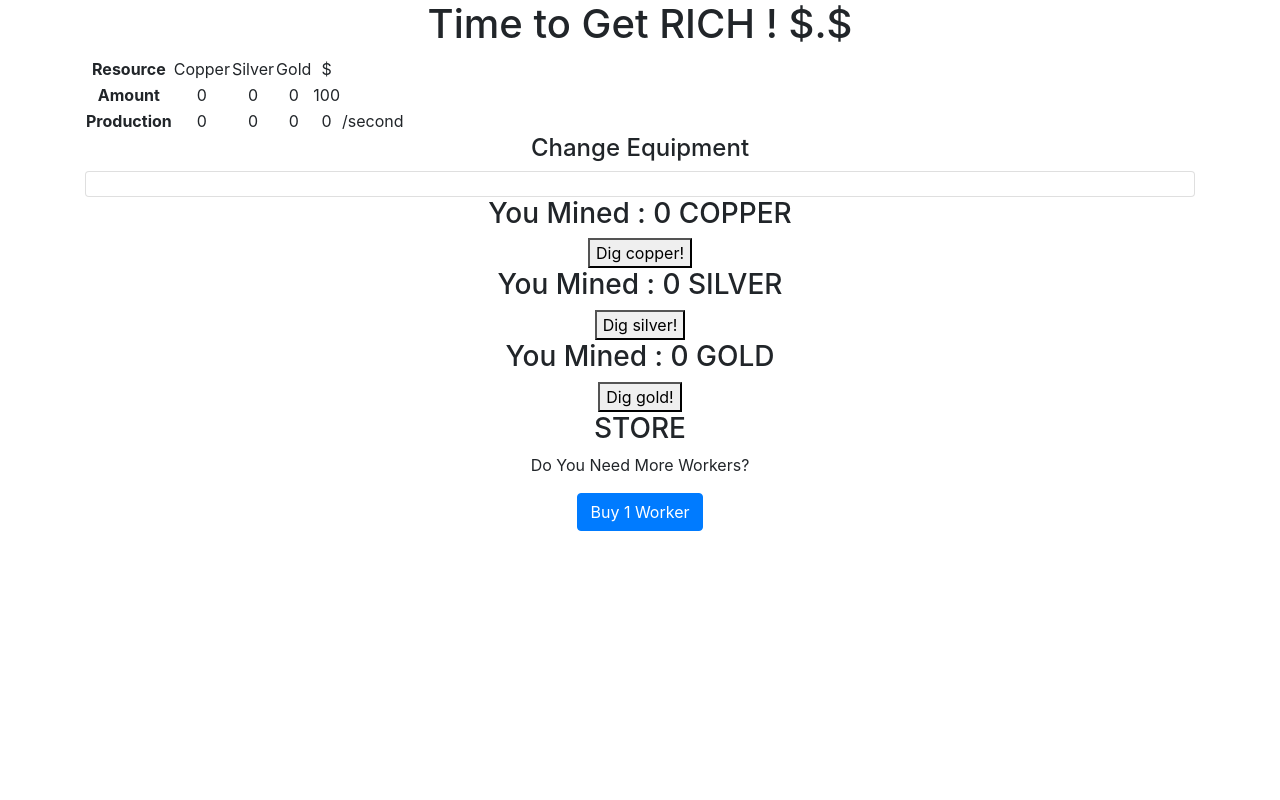
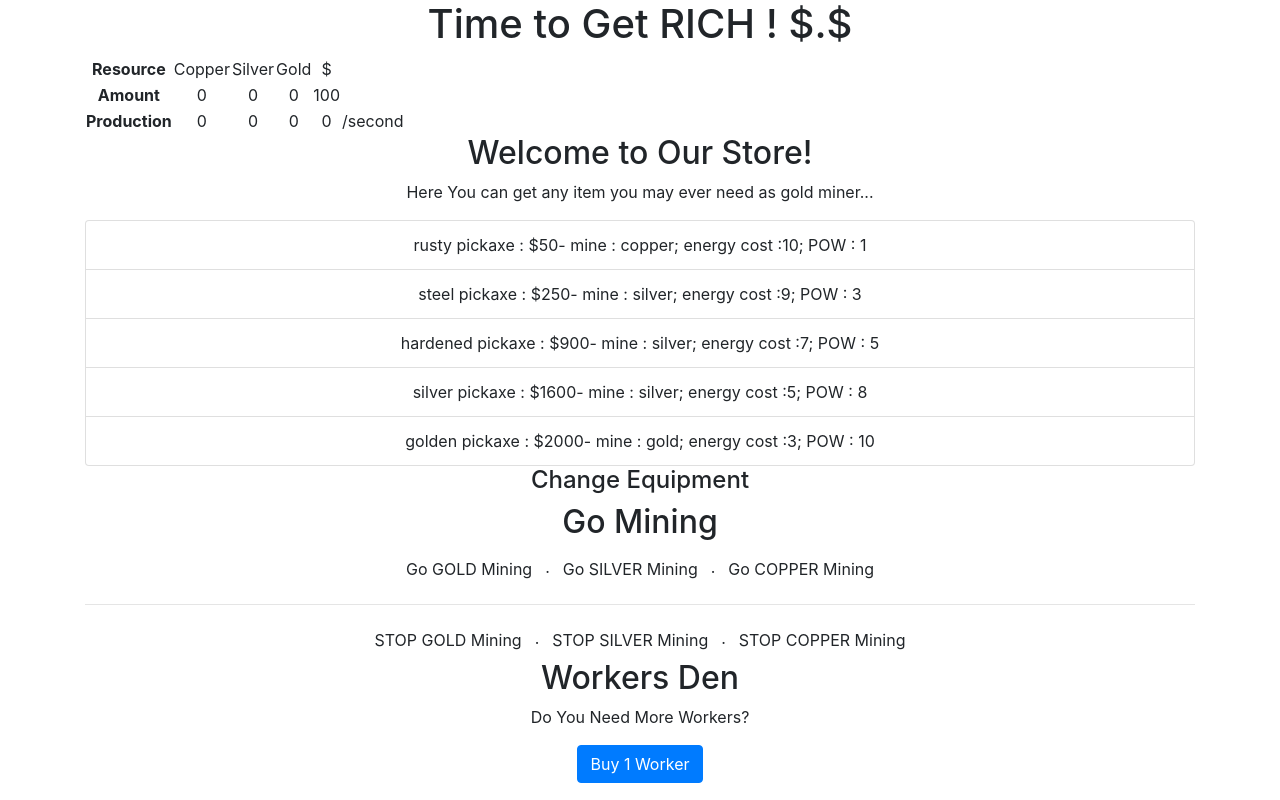
Before and after one commit to Thinkershine/GetRich, a React (Create React App) app: page / in a window 1280 px wide. Built offline with nearby package versions, Linux system fonts and the light colour scheme.

Commit message:
Allow Purchase of Items and Equip Them + Fix: Mining with New Item

```diff
--- a/src/App.js
+++ b/src/App.js
@@ -2,6 +2,7 @@ import React, { Component } from "react";
 import "./App.css";
 import GoldMine from "./components/locations/goldMine";
 import Mine from "./components/locations/mine";
+import Store from "./components/locations/store";
 import Workers from "./models/workers";
 import { getItems } from "./services/fakeItemService.js";
 
@@ -18,12 +19,16 @@ class App extends Component {
     itemsForSale: getItems(),
     currentEquipment: 0,
     miningEquipment: [],
-    workers: new Workers()
+    workers: new Workers(),
+
+    isGoldMining: false,
+    isSilverMining: false,
+    isCopperMining: false
   };
 
   componentDidMount() {
     const { workers } = this.state;
-    console.log("ITEMSFORSALE", this.state.itemsForSale);
+
     this.setState({
       goldWorkers: workers.getGoldWorkersCount(),
       goldProduction: workers.getGoldWorkersTotalStrength()
@@ -34,7 +39,8 @@ class App extends Component {
 
   componentDidUpdate() {
     const { workers } = this.state;
-
+    console.log("UPDATED");
+    console.log("WORKERS CHANGED", workers.workersAmountChanged);
     if (workers.workersAmountChanged) {
       workers.workersAmountChanged = false;
 
@@ -57,8 +63,6 @@ class App extends Component {
   };
 
   handleMining = (dugAmount, mineType) => {
-    //raise event when new workers comes aboard
-
     switch (mineType) {
       case "gold":
         this.setState({ goldAmount: this.state.goldAmount + dugAmount });
@@ -72,12 +76,78 @@ class App extends Component {
     }
   };
 
+  handlePurchase = item => {
+    const itemsOwned = this.state.miningEquipment;
+    itemsOwned.push(item);
+    const indexOfNewItem = itemsOwned.indexOf(item);
+    console.log("Index of NEW ITEM", indexOfNewItem);
+
+    this.setState({
+      miningEquipment: itemsOwned,
+      isEquipped: true,
+      currentEquipment: indexOfNewItem
+    });
+    console.log(
+      "EQ POW",
+      this.state.miningEquipment[indexOfNewItem].miningPower
+    );
+    console.log("Items Owned", itemsOwned);
+  };
+
   buyNewWorker = () => {
+    console.log("NEW WORKER");
     this.state.workers.addGoldWorker("Majka");
+  };
+
+  filterUniqueItemsForDisplay = () => {
+    const { miningEquipment: equipment } = this.state;
+
+    const unique = Array.from(new Set(equipment));
+
+    const uniqueItems = unique.map(item => {
+      return (
+        <li key={item._id} className="list-group-item">
+          {item.name.toUpperCase()}
+        </li>
+      );
+    });
+
+    return uniqueItems;
+  };
+
+  goMining = miningType => {
+    switch (miningType) {
+      case "gold":
+        this.setState({ isGoldMining: true });
+        break;
+      case "silver":
+        this.setState({ isSilverMining: true });
+        break;
+      case "copper":
+        this.setState({ isCopperMining: true });
+        break;
+    }
+  };
+  stopMining = miningType => {
+    switch (miningType) {
+      case "gold":
+        this.setState({ isGoldMining: false });
+        break;
+      case "silver":
+        this.setState({ isSilverMining: false });
+        break;
+      case "copper":
+        this.setState({ isCopperMining: false });
+        break;
+    }
   };
 
   render() {
     const { currentEquipment } = this.state;
+    const miningPower = this.state.isEquipped
+      ? this.state.miningEquipment[currentEquipment].miningPower
+      : 1;
+    console.log("MINING POWER", miningPower);
 
     return (
       <div className="App">
@@ -115,21 +185,18 @@ class App extends Component {
               </tbody>
             </table>
 
-            {this.state.isEquipped &&
-              (() => {
-                return (
+            <Store
+              itemsForSale={this.state.itemsForSale}
+              handlePurchase={this.handlePurchase}
+            />
+
+            {this.state.isEquipped && (
               <div id="equipment">
                 <h3>Current Equipment</h3>
+                <p>Name: {this.state.miningEquipment[currentEquipment].name}</p>
+                <p>Power: {miningPower}</p>
                 <p>
-                      Name: {this.state.miningEquipment[currentEquipment].name}
-                    </p>
-                    <p>
-                      Power:{" "}
-                      {this.state.miningEquipment[currentEquipment].miningPower}
-                    </p>
-                    <p>
-                      Value:{" "}
-                      {this.state.miningEquipment[currentEquipment].value}
+                  Value: ${this.state.miningEquipment[currentEquipment].value}
                 </p>
                 <p>
                   Energy Consumption:{" "}
@@ -139,59 +206,68 @@ class App extends Component {
                   }
                 </p>
               </div>
-                );
-              })}
+            )}
 
             <h4>Change Equipment</h4>
-            <ul className="list-group">
-              <li className="list-group-item">
-                {this.state.isEquipped &&
-                  (() => {
-                    return this.state.miningEquipment[
-                      currentEquipment
-                    ].name.toUpperCase();
-                  })}
-              </li>
-            </ul>
+            <ul className="list-group">{this.filterUniqueItemsForDisplay()}</ul>
           </div>
 
+          <h2>Go Mining</h2>
+          <button onClick={() => this.goMining("gold")} className="btn">
+            Go GOLD Mining
+          </button>
+          <span>.</span>
+          <button onClick={() => this.goMining("silver")} className="btn">
+            Go SILVER Mining
+          </button>
+          <span>.</span>
+          <button onClick={() => this.goMining("copper")} className="btn">
+            Go COPPER Mining
+          </button>
+          <hr />
+          <button onClick={() => this.stopMining("gold")} className="btn">
+            STOP GOLD Mining
+          </button>
+          <span>.</span>
+          <button onClick={() => this.stopMining("silver")} className="btn">
+            STOP SILVER Mining
+          </button>
+          <span>.</span>
+          <button onClick={() => this.stopMining("copper")} className="btn">
+            STOP COPPER Mining
+          </button>
+
+          {this.state.isSilverMining && (
             <Mine
-            miningPower={
-              this.state.isEquipped
-                ? this.state.miningEquipment[currentEquipment].miningPower
-                : 1
-            }
+              miningPower={miningPower}
+              mineType="silver"
+              goldMined={this.state.goldAmount}
+              //    onInterval={this.handleWorkers}
+              onClick={this.handleMining}
+            />
+          )}
+
+          {this.state.isGoldMining && (
+            <Mine
+              miningPower={miningPower}
+              mineType="gold"
+              goldMined={this.state.goldAmount}
+              // onInterval={this.handleWorkers}
+              onClick={this.handleMining}
+            />
+          )}
+
+          {this.state.isCopperMining && (
+            <Mine
+              miningPower={miningPower}
               mineType="copper"
               goldMined={this.state.goldAmount}
-            onInterval={this.handleWorkers}
+              //   onInterval={this.handleWorkers}
               onClick={this.handleMining}
             />
+          )}
 
-          <Mine
-            miningPower={
-              this.state.isEquipped
-                ? this.state.miningEquipment[currentEquipment].miningPower
-                : 1
-            }
-            mineType="silver"
-            goldMined={this.state.goldAmount}
-            onInterval={this.handleWorkers}
-            onClick={this.handleMining}
-          />
-
-          <Mine
-            miningPower={
-              this.state.isEquipped
-                ? this.state.miningEquipment[currentEquipment].miningPower
-                : 1
-            }
-            mineType="gold"
-            goldMined={this.state.goldAmount}
-            onInterval={this.handleWorkers}
-            onClick={this.handleMining}
-          />
-
-          <h3>STORE</h3>
+          <h2>Workers Den</h2>
           <p>Do You Need More Workers?</p>
           <button onClick={this.buyNewWorker} className="btn btn-primary">
             Buy 1 Worker
--- a/src/components/locations/mine.jsx
+++ b/src/components/locations/mine.jsx
@@ -6,7 +6,7 @@ class Mine extends Component {
 
   constructor(props) {
     super(props);
-
+    console.log("PROPS of Mine", props);
     this.state.mineType = this.props.mineType;
     this.state.minedAmount = 0;
     this.state.basicMining = this.props.miningPower;
@@ -16,16 +16,16 @@ class Mine extends Component {
   }
 
   componentDidMount() {
-    const minerTimerID = setInterval(this.dig, 1000);
-    this.setState({ minerTimerID });
+    //  const minerTimerID = setInterval(this.dig, 1000);
+    //  this.setState({ minerTimerID });
   }
 
   componentWillUnmount() {
-    clearInterval(this.state.minerTimerID);
+    //  clearInterval(this.state.minerTimerID);
   }
 
   dig = () => {
-    this.props.onInterval();
+    //  this.props.onInterval();
   };
 
   handleDigClick = () => {
@@ -36,6 +36,10 @@ class Mine extends Component {
 
     this.props.onClick(this.state.basicMining, this.props.mineType);
   };
+
+  componentWillReceiveProps(nextProps) {
+    this.setState({ basicMining: nextProps.miningPower });
+  }
 
   hideReward = () => {
     setTimeout(this.setState({ renderReward: false }), 100);
--- /dev/null
+++ b/src/components/locations/store.jsx
@@ -0,0 +1,28 @@
+import React, { Component } from "react";
+
+class Store extends Component {
+  state = {};
+
+  render() {
+    return (
+      <div>
+        <h2>Welcome to Our Store!</h2>
+        <p>Here You can get any item you may ever need as gold miner...</p>
+        <ul className="list-group">
+          {this.props.itemsForSale.map(item => (
+            <li
+              onClick={() => this.props.handlePurchase(item)}
+              className="list-group-item"
+              key={item._id}
+            >
+              {item.name} : ${item.value}- mine : {item.mineType}; energy cost :
+              {item.energyConsumption}; POW : {item.miningPower}
+            </li>
+          ))}
+        </ul>
+      </div>
+    );
+  }
+}
+
+export default Store;
```
Lines whose indentation alone changed are shown as unchanged.
